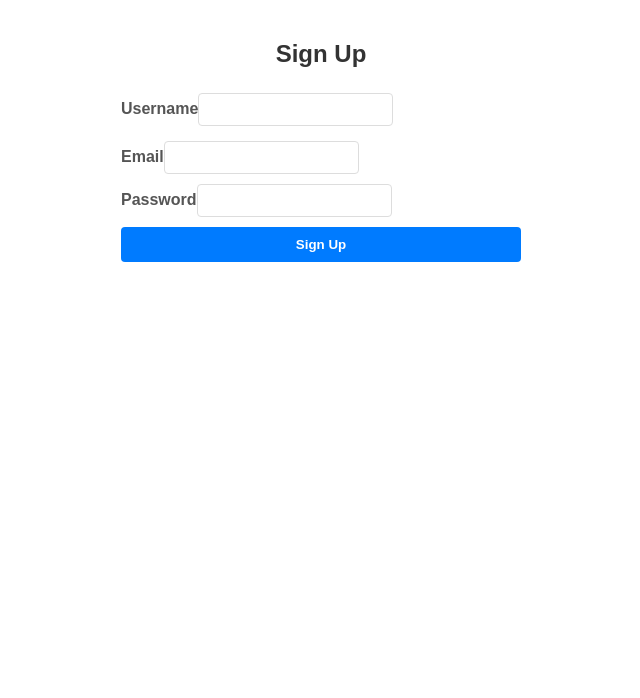
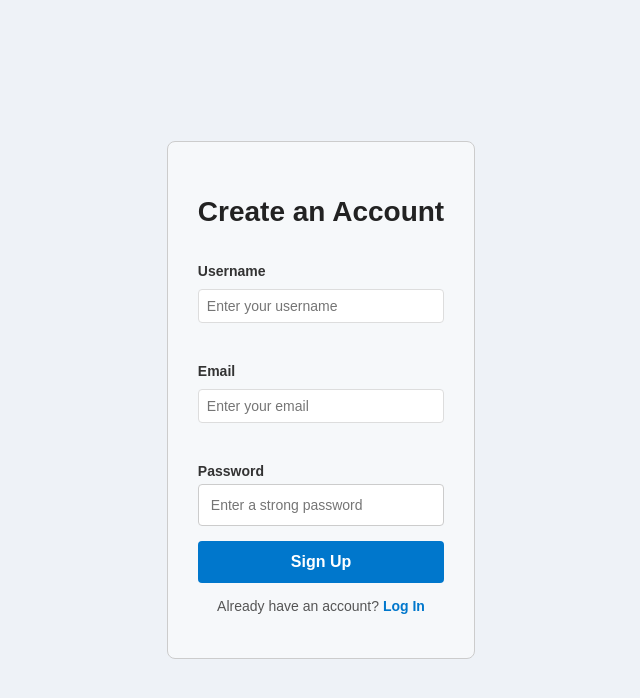
Before and after one commit to Aakarsh911/TourCheckin, a React (Create React App) app in the folder frontend/: page /signup in a window 1280 px wide. Shown: the top 698 px of the page, without its empty margins (319-959 px from the left). Built offline with nearby package versions, Linux system fonts and the light colour scheme.

Commit message:
bug fixes

```diff
--- a/frontend/src/css/Dashboard.css
+++ b/frontend/src/css/Dashboard.css
@@ -1,7 +1,7 @@
 .dashboard-container {
     display: flex;
     flex-direction: column;
-    padding: 20px;
+    min-width: 100vw;
     min-height: 100vh;
     font-family: Arial, sans-serif;
     background-color: #f9f9f9;
@@ -11,8 +11,8 @@
     display: flex;
     align-items: center;
     justify-content: space-between;
-    width: 100%;
     margin-bottom: 20px;
+    margin: 1em;
   }
 
   .dashboard-title {
@@ -29,10 +29,10 @@
   }
 
   .tour-list {
-    width: 100%;
     display: flex;
     flex-direction: column;
     gap: 10px;
+    margin: 1em;
   }
 
   .tour-item {
--- a/frontend/src/css/EventPage.css
+++ b/frontend/src/css/EventPage.css
@@ -1,7 +1,8 @@
 .event-page {
-    padding: 20px;
+    width: 100vw;
     font-family: Arial, sans-serif;
     background-color: #f9f9f9;
+    height: 100vh;
   }
 
   h1 {
@@ -36,6 +37,7 @@
     display: flex;
     flex-direction: column;
     gap: 10px;
+    margin: 1em;
   }
 
   .participant-item {
@@ -100,4 +102,5 @@
 .event-header {
     display: flex;
     justify-content: space-between;
+    margin: 1em;
 }
--- a/frontend/src/css/Login.css
+++ b/frontend/src/css/Login.css
@@ -1,53 +1,101 @@
+/* Center the login form on the page */
 .login-container {
     max-width: 400px;
     margin: auto;
     padding: 20px;
-    font-family: Arial, sans-serif;
+    font-family: 'Arial', sans-serif;
+    text-align: center;
+    color: #444;
+    background-color: #f6f8fa; /* Light background */
+    border-radius: 8px;
+    border: 1px solid #ccc;
   }
 
   .login-container h2 {
-    text-align: center;
-    color: #333;
-  }
-
-  .login-container p {
-    text-align: center;
+    font-size: 28px;
+    margin-bottom: 20px;
+    color: #222;
   }
 
   .login-container .error {
-    color: red;
-    text-align: center;
+    color: #e74c3c; /* Bright red for errors */
     margin-bottom: 10px;
+    font-size: 14px;
   }
 
   .login-container form {
     display: flex;
     flex-direction: column;
+    align-items: center;
+  }
+
+  .login-container .form-group {
+    width: 100%;
+    margin-bottom: 15px;
   }
 
   .login-container label {
+    display: block;
+    font-size: 14px;
     margin-bottom: 5px;
+    text-align: left;
+  }
+
+  .login-container input {
+    width: 100%;
+    padding: 12px;
+    font-size: 14px;
+    border: 1px solid #ccc;
+    border-radius: 4px;
+    box-sizing: border-box;
+  }
+
+  .login-container input:focus {
+    outline: none;
+    border-color: #0077cc;
+  }
+
+  .login-container button {
+    width: 100%;
+    padding: 12px;
+    background-color: #0077cc;
+    color: #fff;
+    border: none;
+    border-radius: 4px;
+    font-size: 16px;
     font-weight: bold;
+    cursor: pointer;
+  }
+
+  .login-container button:hover {
+    background-color: #005fa3;
+  }
+
+  .signup-link {
+    margin-top: 15px;
+  }
+
+  .signup-link p {
+    font-size: 14px;
     color: #555;
   }
 
-  .login-container input {
-    padding: 8px;
-    margin-bottom: 10px;
-    border: 1px solid #ddd;
-    border-radius: 4px;
+  .signup-link span {
+    color: #0077cc;
+    font-weight: bold;
+    cursor: pointer;
   }
 
-  .login-container button {
-    padding: 10px 20px;
-    cursor: pointer;
-    background-color: #007bff;
-    color: white;
-    border: none;
-    border-radius: 4px;
-    font-weight: bold;
+  .signup-link span:hover {
+    text-decoration: underline;
   }
 
-  .login-container button:hover {
-    background-color: #0056b3;
+  /* Ensure the entire container is vertically centered */
+  body {
+    display: flex;
+    justify-content: center;
+    align-items: center;
+    height: 100vh;
+    margin: 0;
+    background-color: #eef2f7; /* Light gray background */
   }
--- a/frontend/src/css/Signup.css
+++ b/frontend/src/css/Signup.css
@@ -1,57 +1,106 @@
+/* Center the signup form on the page */
 .signup-container {
   max-width: 400px;
   margin: auto;
-    padding: 20px;
-    font-family: Arial, sans-serif;
+  padding: 30px;
+  font-family: 'Arial', sans-serif;
+  text-align: center;
+  color: #444;
+  background-color: #f6f8fa;
+  border-radius: 8px;
+  border: 1px solid #ccc;
 }
 
 .signup-container h2 {
-    text-align: center;
-    color: #333;
+  font-size: 28px;
+  margin-bottom: 20px;
+  color: #222;
 }
 
-  .signup-container p {
-    text-align: center;
+.signup-container .error {
+  color: #e74c3c;
+  margin-bottom: 10px;
+  font-size: 14px;
+}
+
+.signup-container .success {
+  color: #28a745;
+  margin-bottom: 10px;
+  font-size: 14px;
 }
 
 .signup-container form {
   display: flex;
   flex-direction: column;
+  align-items: center;
+}
+
+.signup-container .form-group {
+  width: 100%;
+  margin-bottom: 15px;
 }
 
 .signup-container label {
+  display: block;
+  font-size: 14px;
   margin-bottom: 5px;
+  text-align: left;
+}
+
+.signup-container input {
+  width: 100%;
+  padding: 12px;
+  font-size: 14px;
+  border: 1px solid #ccc;
+  border-radius: 4px;
+  box-sizing: border-box;
+}
+
+.signup-container input:focus {
+  outline: none;
+  border-color: #0077cc;
+}
+
+.signup-container button {
+  width: 100%;
+  padding: 12px;
+  background-color: #0077cc;
+  color: #fff;
+  border: none;
+  border-radius: 4px;
+  font-size: 16px;
   font-weight: bold;
+  cursor: pointer;
+}
+
+.signup-container button:hover {
+  background-color: #005fa3;
+}
+
+.login-link {
+  margin-top: 15px;
+}
+
+.login-link p {
+  font-size: 14px;
   color: #555;
 }
 
-  .signup-container input {
-    padding: 8px;
-    margin-bottom: 10px;
-    border: 1px solid #ddd;
-    border-radius: 4px;
+.login-link span {
+  color: #0077cc;
+  font-weight: bold;
+  cursor: pointer;
 }
 
-  .signup-container button {
-    padding: 10px 20px;
-    cursor: pointer;
-    background-color: #007bff;
-    color: white;
-    border: none;
-    border-radius: 4px;
-    font-weight: bold;
+.login-link span:hover {
+  text-decoration: underline;
 }
 
-  .signup-container button:hover {
-    background-color: #0056b3;
+/* Ensure the entire container is vertically centered */
+body {
+  display: flex;
+  justify-content: center;
+  align-items: center;
+  margin: 0;
+  background-color: #eef2f7;
 }
-
-  .signup-container .error {
-    color: red;
-    text-align: center;
-  }
-
-  .signup-container .success {
-    color: green;
-    text-align: center;
-  }
--- a/frontend/src/pages/EventPage.js
+++ b/frontend/src/pages/EventPage.js
@@ -93,6 +93,9 @@ function EventPage() {
             onScan={handleScan}
             onError={handleError}
             style={{ width: '100%' }}
+            constraints={{
+                facingMode: 'environment', // Use rear camera
+            }}
           />
           <button onClick={() => setShowScanner(false)}>Close Scanner</button>
         </div>
--- a/frontend/src/pages/Login.js
+++ b/frontend/src/pages/Login.js
@@ -10,13 +10,13 @@ function Login() {
 
   const handleSubmit = async (e) => {
     e.preventDefault();
-    setError(null); // Clear previous errors
+    setError(null);
 
     try {
       const response = await fetch('https://tourcheckin.onrender.com/api/auth/login', {
         method: 'POST',
         headers: { 'Content-Type': 'application/json' },
-        body: JSON.stringify({ email, password })
+        body: JSON.stringify({ email, password }),
       });
 
       const data = await response.json();
@@ -25,7 +25,6 @@ function Login() {
         throw new Error(data.message || 'Something went wrong');
       }
 
-      // Save JWT token and navigate to dashboard
       localStorage.setItem('token', data.token);
       navigate('/dashboard');
     } catch (error) {
@@ -38,26 +37,34 @@ function Login() {
       <h2>Login</h2>
       {error && <p className="error">{error}</p>}
       <form onSubmit={handleSubmit}>
-        <div>
+        <div className="form-group">
           <label>Email</label>
           <input
             type="email"
             value={email}
             onChange={(e) => setEmail(e.target.value)}
+            placeholder="Enter your email"
             required
           />
         </div>
-        <div>
+        <div className="form-group">
           <label>Password</label>
           <input
             type="password"
             value={password}
             onChange={(e) => setPassword(e.target.value)}
+            placeholder="Enter your password"
             required
           />
         </div>
         <button type="submit">Log In</button>
       </form>
+      <div className="signup-link">
+        <p>
+          Don’t have an account?{' '}
+          <span onClick={() => navigate('/signup')}>Sign Up</span>
+        </p>
+      </div>
     </div>
   );
 }
--- a/frontend/src/pages/Signup.js
+++ b/frontend/src/pages/Signup.js
@@ -17,7 +17,7 @@ function Signup() {
       const response = await fetch('https://tourcheckin.onrender.com/api/auth/signup', {
         method: 'POST',
         headers: { 'Content-Type': 'application/json' },
-        body: JSON.stringify({ username, email, password })
+        body: JSON.stringify({ username, email, password }),
       });
 
       const data = await response.json();
@@ -38,39 +38,48 @@ function Signup() {
 
   return (
     <div className="signup-container">
-      <h2>Sign Up</h2>
+      <h2>Create an Account</h2>
       {error && <p className="error">{error}</p>}
       {success && <p className="success">{success}</p>}
       <form onSubmit={handleSubmit}>
-        <div>
+        <div className="form-group">
           <label>Username</label>
           <input
             type="text"
             value={username}
             onChange={(e) => setUsername(e.target.value)}
+            placeholder="Enter your username"
             required
           />
         </div>
-        <div>
+        <div className="form-group">
           <label>Email</label>
           <input
             type="email"
             value={email}
             onChange={(e) => setEmail(e.target.value)}
+            placeholder="Enter your email"
             required
           />
         </div>
-        <div>
+        <div className="form-group">
           <label>Password</label>
           <input
             type="password"
             value={password}
             onChange={(e) => setPassword(e.target.value)}
+            placeholder="Enter a strong password"
             required
           />
         </div>
         <button type="submit">Sign Up</button>
       </form>
+      <div className="login-link">
+        <p>
+          Already have an account?{' '}
+          <span onClick={() => window.location.href = '/'}>Log In</span>
+        </p>
+      </div>
     </div>
   );
 }
```
Also changed, not shown: frontend/src/css/TourDetails.css (+4 -5 lines), frontend/src/pages/TourDetails.js (+22 -2 lines), 25 other files (tests, documents, lock files or other folders). Lines whose indentation alone changed are shown as unchanged.
